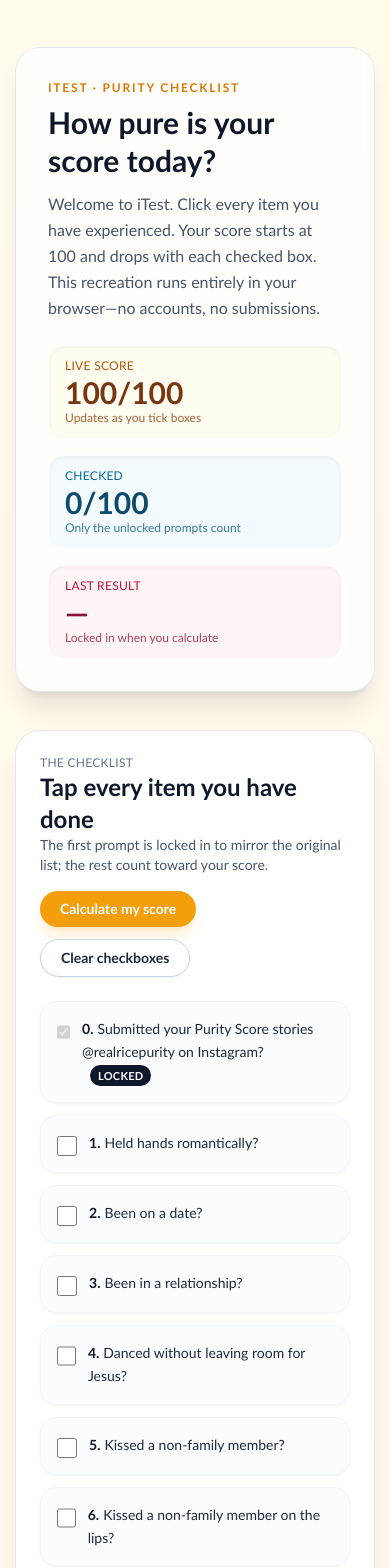
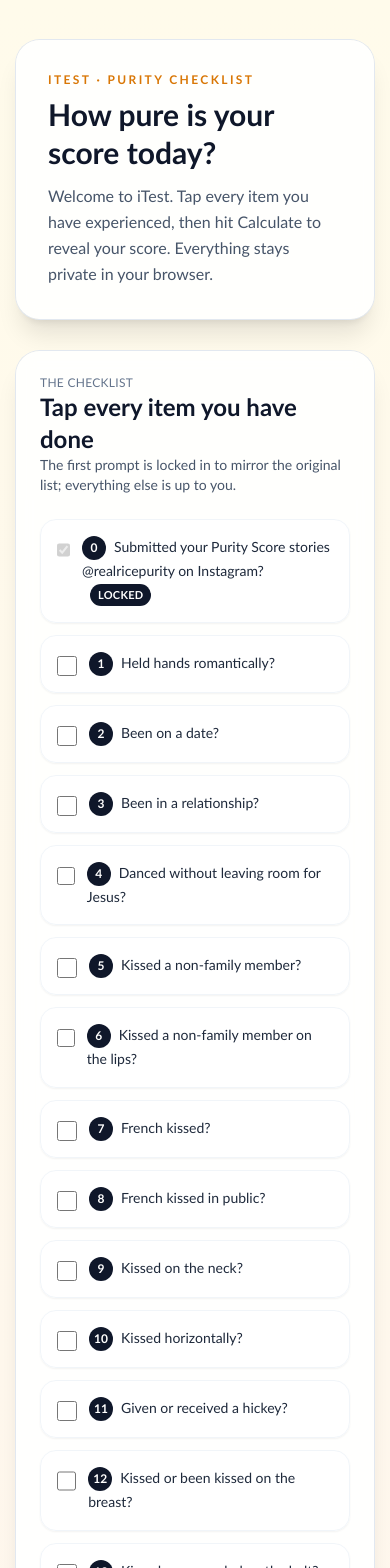
Before and after one commit to asifKhan014/itest, a React (Vite) app: page / in a window 390 px wide. Shown: the top 1568 px of the page. Built offline with nearby package versions, Linux system fonts and the light colour scheme.

Commit message:
improve tool

```diff
--- a/src/App.tsx
+++ b/src/App.tsx
@@ -1,4 +1,4 @@
-import React, { useMemo, useState } from 'react';
+import React, { useEffect, useMemo, useRef, useState } from 'react';
 import { QUESTIONS, type Question } from './questions';
 
 type AnswerState = Record<number, boolean>;
@@ -20,6 +20,19 @@
   const [answers, setAnswers] = useState<AnswerState>(() => ({ ...baseAnswers }));
   const [score, setScore] = useState<number | null>(null);
   const [copyStatus, setCopyStatus] = useState('');
+  const [sharedView, setSharedView] = useState(false);
+  const scoreRef = useRef<HTMLDivElement | null>(null);
+
+  useEffect(() => {
+    if (typeof window === 'undefined') return;
+    const params = new URLSearchParams(window.location.search);
+    const urlScore = params.get('score');
+    const parsed = urlScore ? Number(urlScore) : NaN;
+    if (!Number.isNaN(parsed) && parsed >= 0 && parsed <= 100) {
+      setScore(Math.round(parsed));
+      setSharedView(true);
+    }
+  }, []);
 
   const checkedCount = useMemo(
     () => enabledQuestions.reduce((sum, q) => sum + (answers[q.id] ? 1 : 0), 0),
@@ -36,8 +49,10 @@
 
   const handleSubmit = () => {
     setScore(purityScore);
+    setSharedView(false);
     if (typeof window !== 'undefined') {
-      window.scrollTo({ top: 0, behavior: 'smooth' });
+      const baseUrl = window.location.origin + window.location.pathname;
+      window.history.replaceState({}, '', baseUrl);
     }
   };
 
@@ -45,10 +60,18 @@
     setAnswers({ ...baseAnswers });
     setScore(null);
     setCopyStatus('');
+    setSharedView(false);
+    if (typeof window !== 'undefined') {
+      const baseUrl = window.location.origin + window.location.pathname;
+      window.history.replaceState({}, '', baseUrl);
+    }
   };
 
-  const shareLink =
-    typeof window !== 'undefined' ? window.location.href : 'https://example.com';
+  const baseLink =
+    typeof window !== 'undefined'
+      ? window.location.origin + window.location.pathname
+      : 'https://example.com';
+  const shareLink = score !== null ? `${baseLink}?score=${score}` : baseLink;
   const shareText =
     score !== null
       ? `I scored ${score}/100 on this purity test.`
@@ -59,6 +82,12 @@
   const xHref = `https://twitter.com/intent/tweet?text=${encodeURIComponent(
     shareText,
   )}&url=${encodeURIComponent(shareLink)}`;
+
+  useEffect(() => {
+    if (score !== null && !sharedView && scoreRef.current) {
+      scoreRef.current.scrollIntoView({ behavior: 'smooth', block: 'start' });
+    }
+  }, [score, sharedView]);
 
   const copyLink = async () => {
     if (typeof navigator === 'undefined' || !navigator.clipboard) {
@@ -73,59 +102,85 @@
 
   return (
     <main className="min-h-screen bg-gradient-to-b from-amber-50 via-rose-50 to-sky-50 text-slate-900">
-      <div className="mx-auto flex max-w-5xl flex-col gap-10 px-4 py-12 sm:px-6 lg:px-8">
-        <header className="rounded-3xl bg-white/80 p-8 shadow-xl ring-1 ring-slate-200 backdrop-blur">
-          <p className="text-xs font-semibold uppercase tracking-[0.15em] text-amber-600">
+      <div className="mx-auto flex max-w-6xl flex-col gap-8 px-4 py-10 sm:px-6 lg:px-10">
+        <header className="rounded-3xl bg-white/90 p-8 shadow-xl ring-1 ring-slate-200 backdrop-blur">
+          <p className="text-xs font-semibold uppercase tracking-[0.2em] text-amber-600">
             iTest · Purity checklist
           </p>
           <h1 className="mt-2 text-3xl font-semibold leading-tight sm:text-4xl">
             How pure is your score today?
           </h1>
           <p className="mt-3 max-w-3xl text-base leading-relaxed text-slate-600">
-            Welcome to iTest. Click every item you have experienced. Your score
-            starts at 100 and drops with each checked box. This recreation runs
-            entirely in your browser—no accounts, no submissions.
+            Welcome to iTest. Tap every item you have experienced, then hit Calculate to reveal your score. Everything stays private in your browser.
           </p>
+        </header>
 
-          <div className="mt-6 grid grid-cols-1 gap-4 sm:grid-cols-3">
-            <div className="rounded-2xl border border-white/60 bg-amber-50/70 px-4 py-3 shadow-inner">
-              <p className="text-xs uppercase tracking-wide text-amber-700">
-                Live score
+        <section className="rounded-3xl bg-white/90 p-6 shadow-xl ring-1 ring-slate-200 backdrop-blur">
+          <div className="flex flex-col gap-4 sm:flex-row sm:items-center sm:justify-between">
+            <div>
+              <p className="text-xs uppercase tracking-wide text-slate-500">
+                The checklist
               </p>
-              <p className="text-3xl font-semibold text-amber-900">
-                {purityScore}/100
-              </p>
-              <p className="text-xs text-amber-800/80">
-                Updates as you tick boxes
-              </p>
-            </div>
-            <div className="rounded-2xl border border-white/60 bg-sky-50/70 px-4 py-3 shadow-inner">
-              <p className="text-xs uppercase tracking-wide text-sky-700">
-                Checked
-              </p>
-              <p className="text-3xl font-semibold text-sky-900">
-                {checkedCount}/{enabledQuestions.length}
-              </p>
-              <p className="text-xs text-sky-800/80">
-                Only the unlocked prompts count
-              </p>
-            </div>
-            <div className="rounded-2xl border border-white/60 bg-rose-50/70 px-4 py-3 shadow-inner">
-              <p className="text-xs uppercase tracking-wide text-rose-700">
-                Last result
-              </p>
-              <p className="text-3xl font-semibold text-rose-900">
-                {score !== null ? `${score}/100` : '—'}
-              </p>
-              <p className="text-xs text-rose-800/80">
-                Locked in when you calculate
+              <h2 className="text-2xl font-semibold text-slate-900">
+                Tap every item you have done
+              </h2>
+              <p className="text-sm text-slate-600">
+                The first prompt is locked in to mirror the original list; everything else is up to you.
               </p>
             </div>
           </div>
-        </header>
+
+          <ol className="mt-6 grid gap-3 sm:grid-cols-1 lg:grid-cols-2">
+            {QUESTIONS.map((question) => (
+              <li
+                key={question.id}
+                className="rounded-2xl border border-slate-100 bg-white/70 p-4 shadow-sm transition hover:-translate-y-0.5 hover:shadow-md focus-within:ring-2 focus-within:ring-amber-400"
+              >
+                <label className="flex cursor-pointer gap-3">
+                  <input
+                    type="checkbox"
+                    className="mt-1 h-5 w-5 cursor-pointer accent-amber-500 focus:outline-none focus:ring-2 focus:ring-amber-400"
+                    checked={Boolean(answers[question.id])}
+                    onChange={() => handleToggle(question)}
+                    disabled={question.disabled}
+                  />
+                  <span className="text-sm leading-relaxed text-slate-800">
+                    <span className="mr-2 inline-flex h-6 w-6 items-center justify-center rounded-full bg-slate-900 text-xs font-semibold text-white">
+                      {question.id}
+                    </span>
+                    {question.text}
+                    {question.disabled && (
+                      <span className="ml-2 inline-flex items-center rounded-full bg-slate-900 px-2 py-0.5 text-[11px] font-semibold uppercase tracking-wide text-white">
+                        Locked
+                      </span>
+                    )}
+                  </span>
+                </label>
+              </li>
+            ))}
+          </ol>
+
+          <div className="mt-6 flex flex-wrap gap-3">
+            <button
+              onClick={handleSubmit}
+              className="rounded-full bg-amber-500 px-5 py-2 text-sm font-semibold text-white shadow-lg shadow-amber-500/20 transition hover:-translate-y-0.5 hover:shadow-xl"
+            >
+              Calculate my score
+            </button>
+            <button
+              onClick={handleReset}
+              className="rounded-full border border-slate-300 bg-white px-5 py-2 text-sm font-semibold text-slate-800 shadow-sm transition hover:-translate-y-0.5 hover:shadow-lg"
+            >
+              Clear checkboxes
+            </button>
+          </div>
+        </section>
 
         {score !== null && (
-          <section className="rounded-3xl bg-white/80 p-6 shadow-lg ring-1 ring-slate-200 backdrop-blur">
+          <section
+            ref={scoreRef}
+            className="rounded-3xl bg-white/90 p-6 shadow-lg ring-1 ring-slate-200 backdrop-blur"
+          >
             <div className="flex flex-col gap-4 sm:flex-row sm:items-center sm:justify-between">
               <div>
                 <p className="text-sm uppercase tracking-wide text-slate-500">
@@ -161,83 +216,18 @@
                 </a>
               </div>
             </div>
+            {sharedView && (
+              <p className="mt-3 text-xs font-semibold uppercase tracking-wide text-slate-500">
+                You’re viewing a shared score. Try the checklist above to create your own.
+              </p>
+            )}
             {copyStatus && (
-              <p className="mt-3 text-xs font-semibold uppercase tracking-wide text-amber-700">
+              <p className="mt-2 text-xs font-semibold uppercase tracking-wide text-amber-700">
                 {copyStatus}
               </p>
             )}
           </section>
         )}
-
-        <section className="rounded-3xl bg-white/90 p-6 shadow-xl ring-1 ring-slate-200 backdrop-blur">
-          <div className="flex flex-col gap-4 sm:flex-row sm:items-center sm:justify-between">
-            <div>
-              <p className="text-xs uppercase tracking-wide text-slate-500">
-                The checklist
-              </p>
-              <h2 className="text-2xl font-semibold text-slate-900">
-                Tap every item you have done
-              </h2>
-              <p className="text-sm text-slate-600">
-                The first prompt is locked in to mirror the original list; the rest
-                count toward your score.
-              </p>
-            </div>
-            <div className="flex flex-wrap gap-3">
-              <button
-                onClick={handleSubmit}
-                className="rounded-full bg-amber-500 px-5 py-2 text-sm font-semibold text-white shadow-lg shadow-amber-500/20 transition hover:-translate-y-0.5 hover:shadow-xl"
-              >
-                Calculate my score
-              </button>
-              <button
-                onClick={handleReset}
-                className="rounded-full border border-slate-300 bg-white px-5 py-2 text-sm font-semibold text-slate-800 shadow-sm transition hover:-translate-y-0.5 hover:shadow-lg"
-              >
-                Clear checkboxes
-              </button>
-            </div>
-          </div>
-
-          <ol className="mt-6 grid gap-3 sm:grid-cols-2">
-            {QUESTIONS.map((question) => (
-              <li
-                key={question.id}
-                className="rounded-2xl border border-slate-100 bg-slate-50/60 p-4 shadow-sm transition hover:-translate-y-0.5 hover:shadow-md"
-              >
-                <label className="flex cursor-pointer gap-3">
-                  <input
-                    type="checkbox"
-                    className="mt-1 h-5 w-5 cursor-pointer accent-amber-500"
-                    checked={Boolean(answers[question.id])}
-                    onChange={() => handleToggle(question)}
-                    disabled={question.disabled}
-                  />
-                  <span className="text-sm leading-relaxed text-slate-800">
-                    <span className="mr-1 font-semibold text-slate-900">
-                      {question.id}.
-                    </span>
-                    {question.text}
-                    {question.disabled && (
-                      <span className="ml-2 inline-flex items-center rounded-full bg-slate-900 px-2 py-0.5 text-[11px] font-semibold uppercase tracking-wide text-white">
-                        Locked
-                      </span>
-                    )}
-                  </span>
-                </label>
-              </li>
-            ))}
-          </ol>
-        </section>
-
-        <section className="rounded-3xl bg-white/70 p-6 text-sm text-slate-700 shadow-inner ring-1 ring-slate-200 backdrop-blur">
-          <p className="font-semibold text-slate-900">Heads up</p>
-          <p className="mt-2">
-            iTest is a client-side recreation of the classic Rice Purity Test. No
-            answers are sent anywhere; refreshing or clearing your browser will forget
-            everything. Please be mindful of the mature content and share responsibly.
-          </p>
-        </section>
       </div>
     </main>
   );
```
